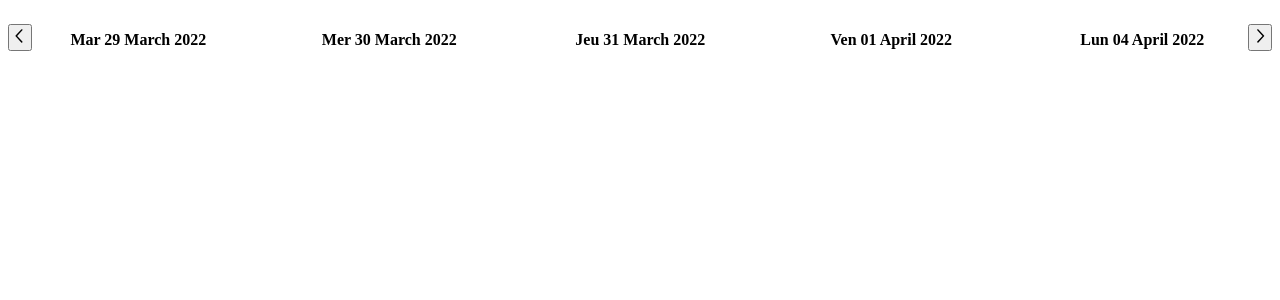
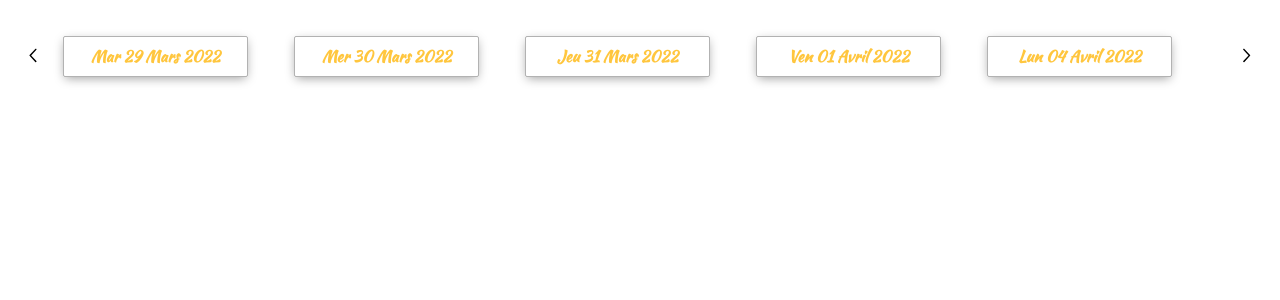
Before and after one commit to sonia-mouhoubi/psygraph, a PHP site: page /view/reservation.php in a window 1280 px wide. Shown: the top 300 px of the page. Run offline with PHP 8.4, Linux system fonts and the light colour scheme.

Commit message:
edit resa

```diff
--- a/view/css/reservation.css
+++ b/view/css/reservation.css
@@ -3,7 +3,8 @@
   padding: 0;
 }
 
-html, body {
+html,
+body {
   width: 100%;
   height: max-content;
 }
@@ -13,21 +14,26 @@ html, body {
 } */
 
 main {
-    margin: auto;
-    width: 98%;
+  padding: 2vh 5vh;
+  width: 90%;
 }
 
 .slick-slider {
   width: 100%;
   height: 10vh;
+  display: flex;
+  align-items: center;
+  justify-content: center;
 }
 
-.slick-slider .slick-list, .slick-slider .slick-track {
-    -webkit-transform: translate3d(0,0,0);
-    transform: translate3d(0,0,0);
+.slick-slider .slick-list,
+.slick-slider .slick-track {
+  -webkit-transform: translate3d(0, 0, 0);
+  transform: translate3d(0, 0, 0);
 }
 
-.slick-list, .slick-track {
+.slick-list,
+.slick-track {
   width: 100%;
   height: 100%;
   position: relative;
@@ -56,18 +62,39 @@ main {
   align-items: center;
   justify-content: center;
   flex-direction: row;
+  font-family: "KaushanScript";
+  color: #ffc63e;
+  border-radius: 2px;
+  padding: 1vh 0vh;
+  border: 1px solid rgba(0, 0, 0, 0.3);
+  box-sizing: border-box;
+  box-shadow: 0 3px 10px -2px #9b9b9b;
+  cursor: pointer;
+}
+
+.slick-arrow {
+  background-color: transparent;
+  border: none;
+  z-index: 1;
+  cursor: pointer;
+  -webkit-transform: translateY(-50%);
+  -ms-transform: translateY(-50%);
+  transform: translateY(-50%);
+  position: absolute;
+  margin-top: 3vh;
 }
 
 .slick-prev {
-    position: absolute;
-    top: 3vh;
-    left: 1vh;
-    z-index: 10;
+  left: 3vh;
 }
 
 .slick-next {
-    position: absolute;
-    top: 3vh;
-    right: 1vh;
-    z-index: 10;
+  right: 3vh;
 }
+
+
+
+@font-face {
+  font-family: "KaushanScript";
+  src: url("../font/KaushanScript.ttf");
+}
--- a/view/reservation.php
+++ b/view/reservation.php
@@ -41,6 +41,20 @@
                             $dwl = 'Jeudi';
                         } elseif ($dwl == 'Friday') {
                             $dwl = 'Vendredi';
+                        }
+
+                        if ($monthl == 'January') {
+                            $monthl = 'Janvier';
+                        } elseif ($monthl == 'February') {
+                            $monthl = 'Février';
+                        } elseif ($monthl == 'March') {
+                            $monthl = 'Mars';
+                        } elseif ($monthl == 'April') {
+                            $monthl = 'Avril';
+                        } elseif ($monthl == 'May') {
+                            $monthl = 'Mai';
+                        } elseif ($monthl == 'June') {
+                            $monthl = 'Juin';
                         }
 
 
```
Also changed, not shown: view/font/KaushanScript.ttf (added), view/js/slick-slide-file.js. Lines whose indentation alone changed are shown as unchanged.
